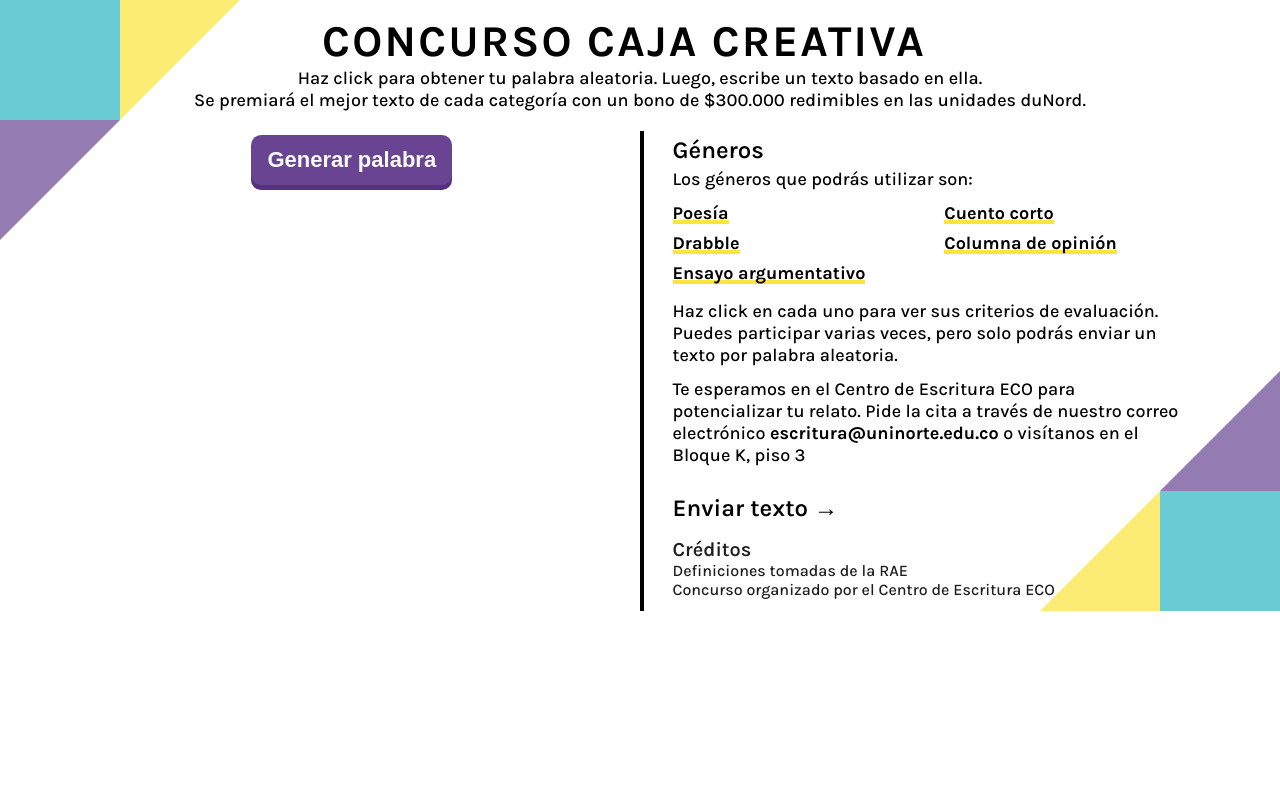
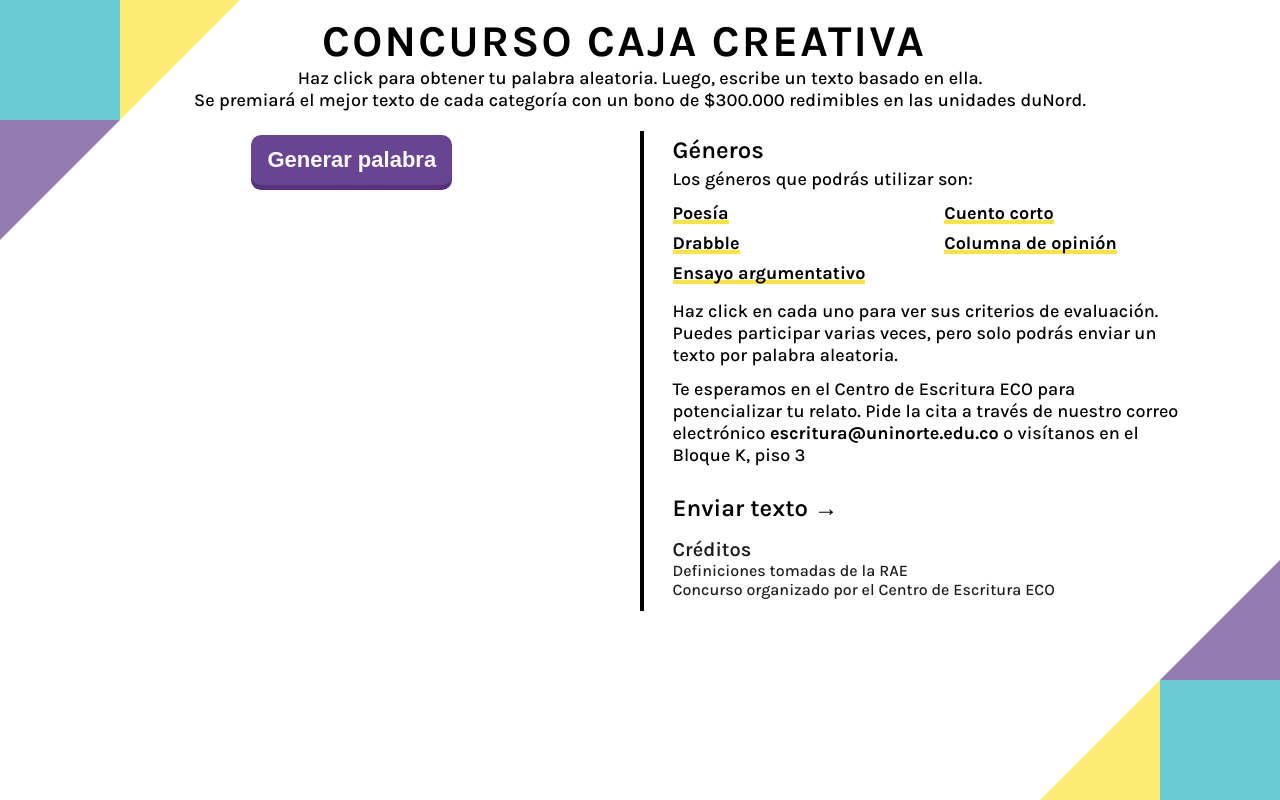
Before and after one commit to marcelaortegaaa/eco, a Next.js app: page / in a window 1280 px wide. Built offline with nearby package versions, Linux system fonts and the light colour scheme.

Commit message:
html structure changes

```diff
--- a/pages/index.js
+++ b/pages/index.js
@@ -28,9 +28,9 @@ export default function Home(props) {
 
     return (
         <div className={styles.center}>
+            <Background className={styles.top} />
+            <Background className={styles.bottom} />
             <div className={styles.container}>
-                <Background className={styles.top} />
-                <Background className={styles.bottom} />
                 <div className={styles.title}>
                     <h1>Concurso Caja Creativa</h1>
                 </div>
--- a/styles/Home.module.css
+++ b/styles/Home.module.css
@@ -1,6 +1,7 @@
 .center {
   display: grid;
-  align-content: center;
+  align-content: stretch;
+  height: 100vh;
 }
 
 .container {
```
